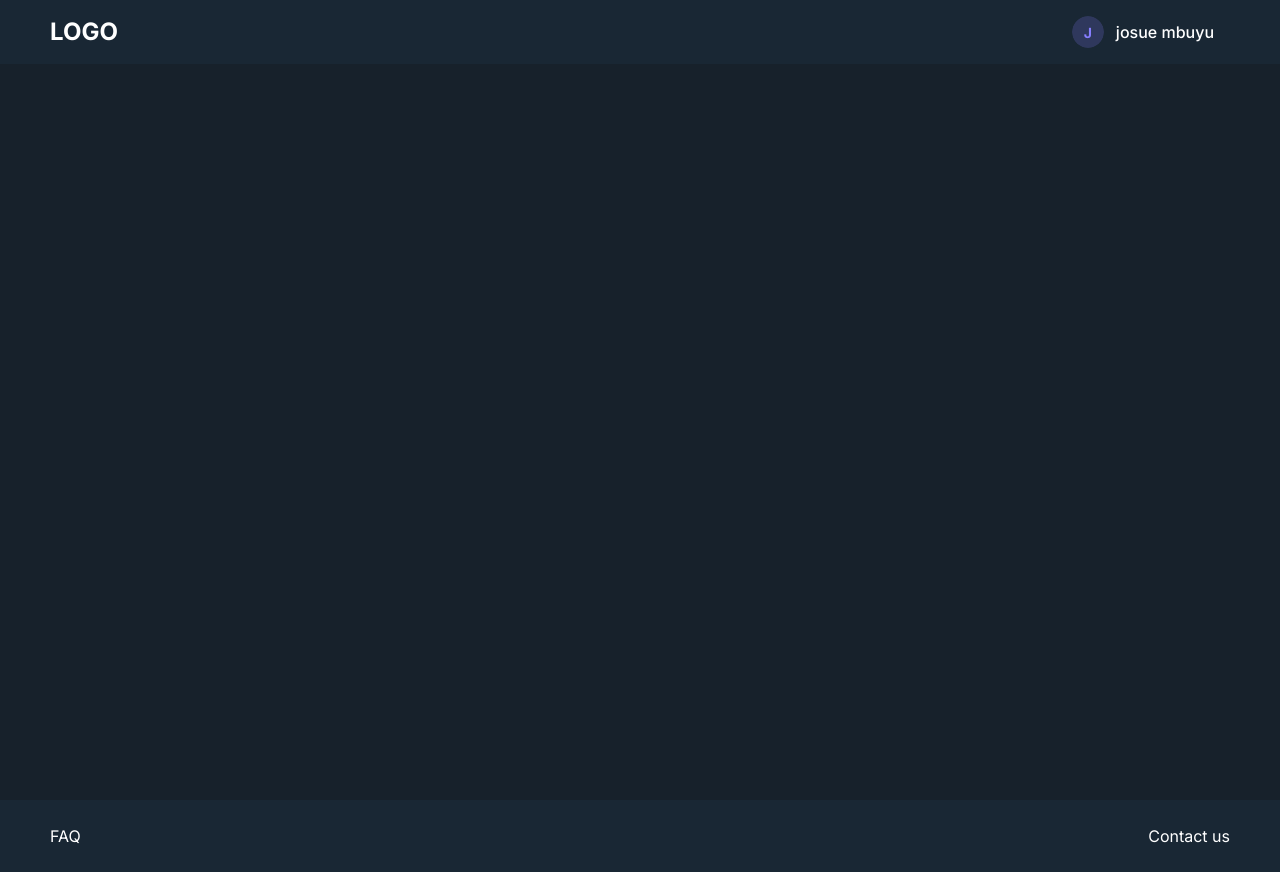
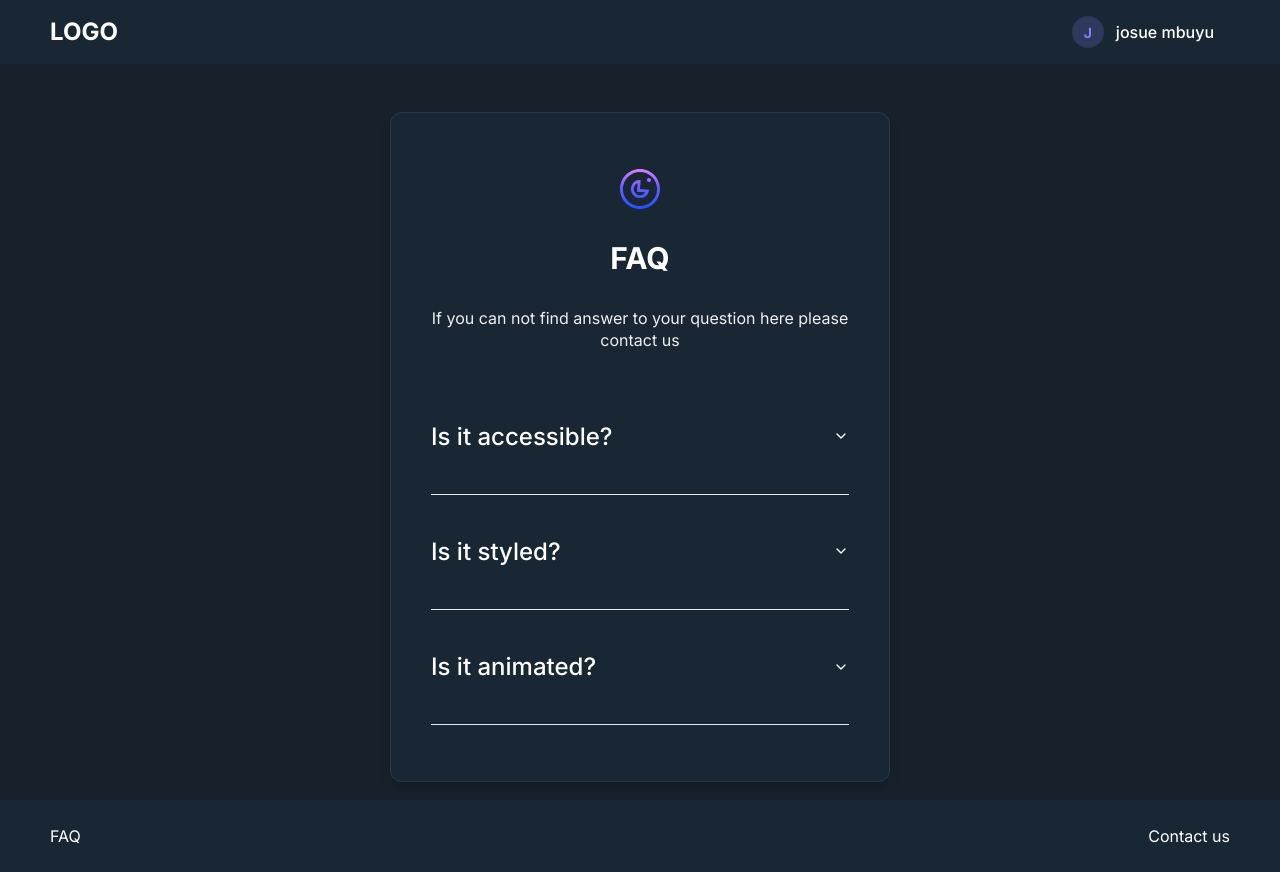
Before and after one commit to chingu-voyages/v45-tier3-team-41, a Next.js app in the folder frontend/: page /faq in a window 1280 px wide. Built offline with nearby package versions, Linux system fonts and the light colour scheme.

Commit message:
Add Accordion component and FAQ page structure

```diff
--- a/frontend/app/(root)/faq/page.js
+++ b/frontend/app/(root)/faq/page.js
@@ -1,5 +1,69 @@
 import React from "react";
+import Image from "next/image";
+
+import {
+  Accordion,
+  AccordionItem,
+  AccordionTrigger,
+  AccordionContent,
+} from "@/components/ui/accordion";
 
 export default function page() {
-  return <div>FAQ</div>;
+  return (
+    <main className="max-w-lg mx-auto">
+      <div className="h-28"></div>
+      <div className=" bg-dark-2 rounded-xl shadow-lg mx-1.5 px-10 py-14 mb-5 space-y-7 border border-dark-3">
+
+        {/* Logo App */}
+        <Image
+          className="mx-auto"
+          src="/assets/logo.svg"
+          alt="logo"
+          width={40}
+          height={40}
+        />
+
+        {/* Title */}
+        <h1 className="head-text text-center">FAQ</h1>
+
+        {/* Description */}
+        <p className="text-base-regular text-light-2 text-center">
+          If you can not find answer to your question here please contact us
+        </p>
+        <div>
+
+        {/* Calling Accordion component */}
+
+          <Accordion type="single" collapsible className="w-full">
+            <AccordionItem value="item-1">
+              <AccordionTrigger className="sub-title text-white text-[20px] md:text-[24px] leading-[1.13] mt-[27px] mb-[28px] ">
+                Is it accessible?
+              </AccordionTrigger>
+              <AccordionContent className="text-white font-normal">
+                Yes. It adheres to the WAI-ARIA design pattern.
+              </AccordionContent>
+            </AccordionItem>
+            <AccordionItem value="item-2">
+              <AccordionTrigger className="sub-title text-white text-[20px] md:text-[24px] leading-[1.13] mt-[27px] mb-[28px] ">
+                Is it styled?
+              </AccordionTrigger>
+              <AccordionContent className="text-white font-normal">
+                Yes. It comes with default styles that matches the other
+                components aesthetic.
+              </AccordionContent>
+            </AccordionItem>
+            <AccordionItem value="item-3">
+              <AccordionTrigger className="sub-title text-white text-[20px] md:text-[24px] leading-[1.13] mt-[27px] mb-[28px] ">
+                Is it animated?
+              </AccordionTrigger>
+              <AccordionContent className="text-white font-normal">
+                Yes. Its animated by default, but you can disable it if you
+                prefer.
+              </AccordionContent>
+            </AccordionItem>
+          </Accordion>
+        </div>
+      </div>
+    </main>
+  );
 }
--- /dev/null
+++ b/frontend/components/ui/accordion.jsx
@@ -0,0 +1,45 @@
+"use client"
+
+import * as React from "react"
+import * as AccordionPrimitive from "@radix-ui/react-accordion"
+import { ChevronDown } from "lucide-react"
+
+import { cn } from "@/lib/utils"
+
+const Accordion = AccordionPrimitive.Root
+
+const AccordionItem = React.forwardRef(({ className, ...props }, ref) => (
+  <AccordionPrimitive.Item ref={ref} className={cn("border-b", className)} {...props} />
+))
+AccordionItem.displayName = "AccordionItem"
+
+const AccordionTrigger = React.forwardRef(({ className, children, ...props }, ref) => (
+  <AccordionPrimitive.Header className="flex">
+    <AccordionPrimitive.Trigger
+      ref={ref}
+      className={cn(
+        "flex flex-1 items-center justify-between py-4 font-medium transition-all hover:underline [&[data-state=open]>svg]:rotate-180",
+        className
+      )}
+      {...props}>
+      {children}
+      <ChevronDown className="h-4 w-4 shrink-0 transition-transform duration-200" />
+    </AccordionPrimitive.Trigger>
+  </AccordionPrimitive.Header>
+))
+AccordionTrigger.displayName = AccordionPrimitive.Trigger.displayName
+
+const AccordionContent = React.forwardRef(({ className, children, ...props }, ref) => (
+  <AccordionPrimitive.Content
+    ref={ref}
+    className={cn(
+      "overflow-hidden text-sm transition-all data-[state=closed]:animate-accordion-up data-[state=open]:animate-accordion-down",
+      className
+    )}
+    {...props}>
+    <div className="pb-4 pt-0">{children}</div>
+  </AccordionPrimitive.Content>
+))
+AccordionContent.displayName = AccordionPrimitive.Content.displayName
+
+export { Accordion, AccordionItem, AccordionTrigger, AccordionContent }
```
